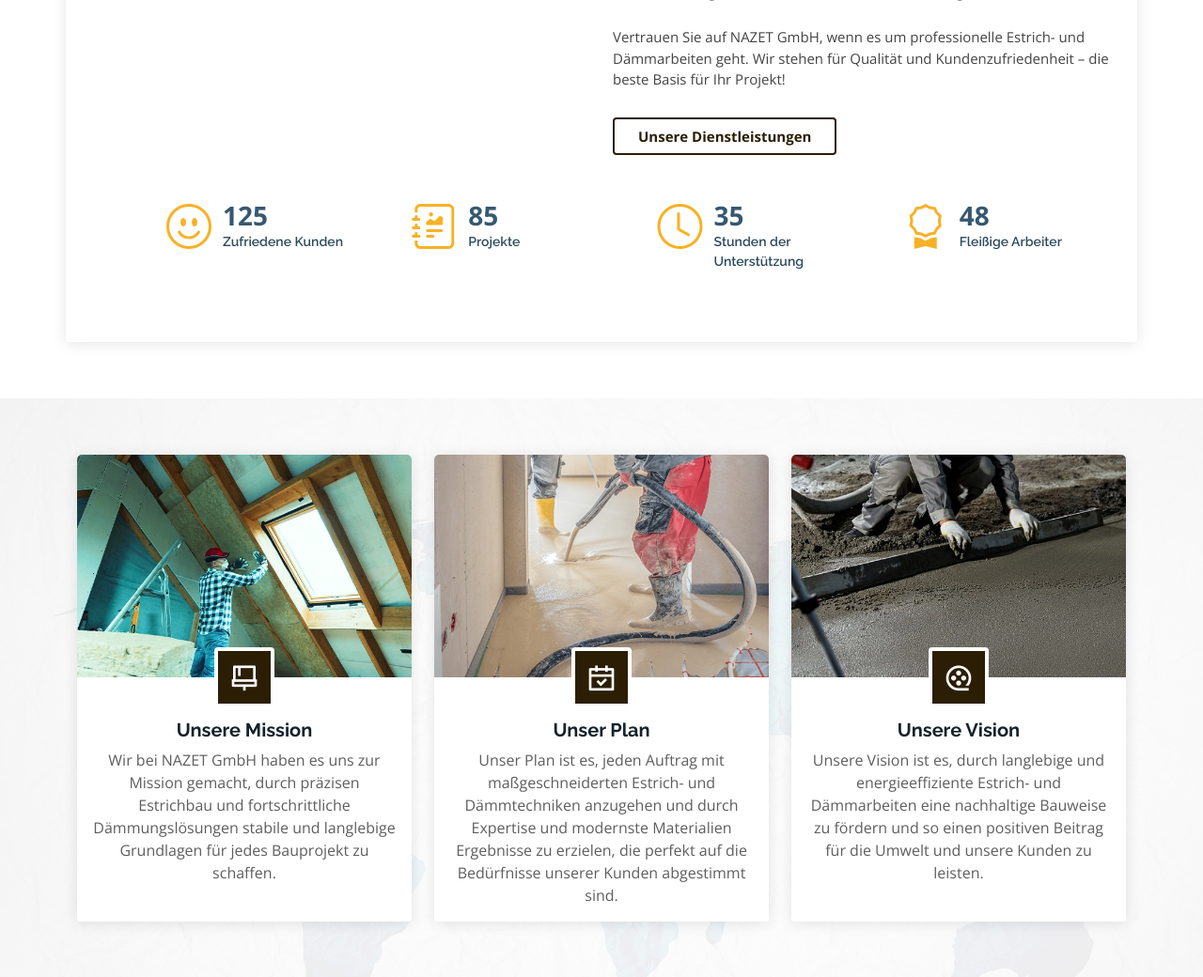
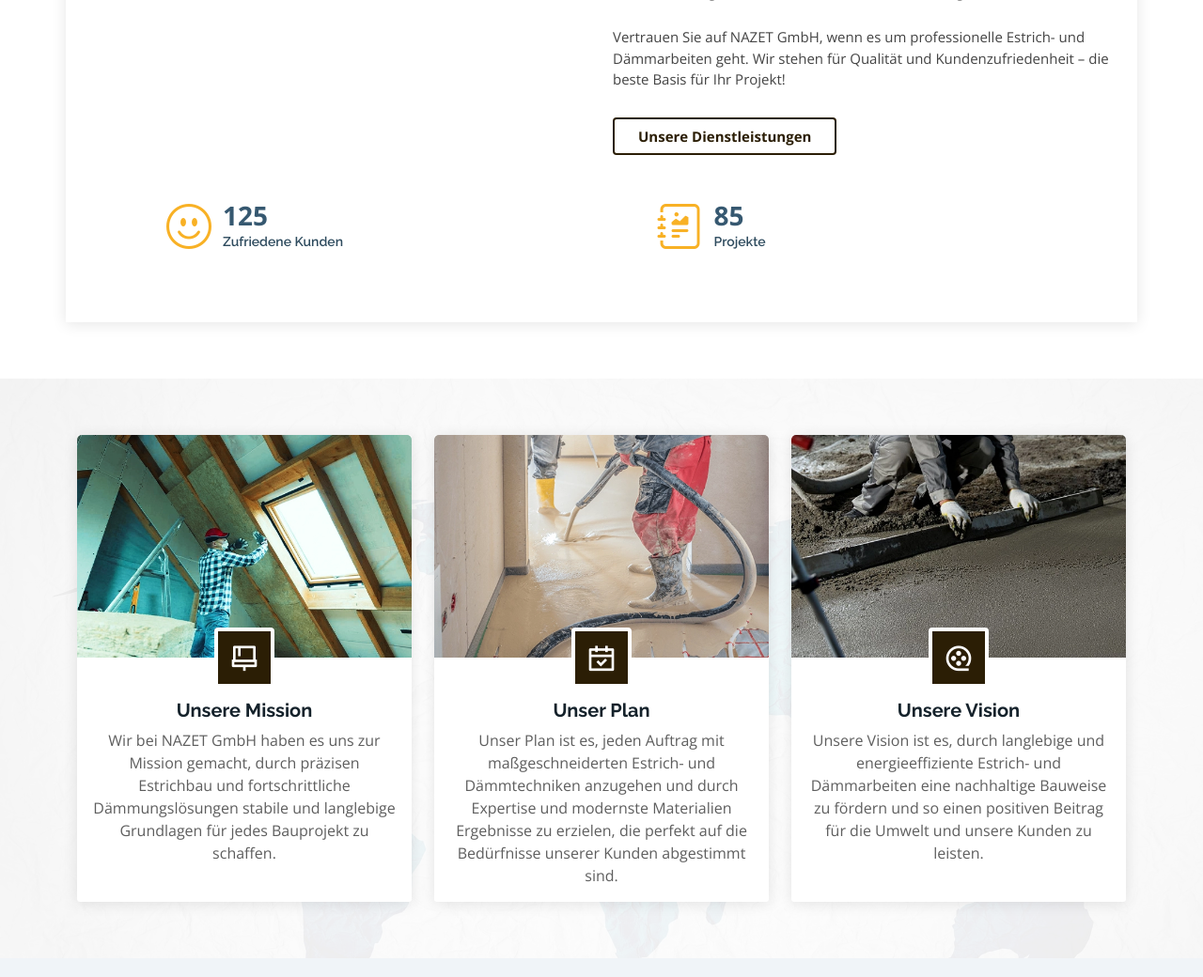
Before and after one commit to PeterBassemYoussef/NAZET, a PHP site: page /phpmail/ in a window 1280 px wide. Shown: the part 1401-2441 px from the top of the page at 94% size. Run offline with PHP 8.4, Linux system fonts and the light colour scheme.

Commit message:
Remove the unused code.

```diff
--- a/AGB.php
+++ b/AGB.php
@@ -62,7 +62,7 @@ if ($currentLanguage === "en") {
   <link href="assets/vendor/remixicon/remixicon.css" rel="stylesheet">
   <link href="assets/vendor/swiper/swiper-bundle.min.css" rel="stylesheet">
 
-  <!-- Template Main CSS File -->
+  <!-- Main CSS File -->
   <link href="assets/css/style.css" rel="stylesheet">
 
 </head>
@@ -217,7 +217,7 @@ if ($currentLanguage === "en") {
   <script src="assets/vendor/swiper/swiper-bundle.min.js"></script>
   <script src="assets/vendor/php-email-form/validate.js"></script>
 
-  <!-- Template Main JS File -->
+  <!-- Main JS File -->
   <script src="assets/js/main.js"></script>
 
 </body>
--- a/datenschutz.php
+++ b/datenschutz.php
@@ -62,7 +62,7 @@ if ($currentLanguage === "en") {
   <link href="assets/vendor/remixicon/remixicon.css" rel="stylesheet">
   <link href="assets/vendor/swiper/swiper-bundle.min.css" rel="stylesheet">
 
-  <!-- Template Main CSS File -->
+  <!-- Main CSS File -->
   <link href="assets/css/style.css" rel="stylesheet">
 
 </head>
@@ -216,7 +216,7 @@ if ($currentLanguage === "en") {
   <script src="assets/vendor/swiper/swiper-bundle.min.js"></script>
   <script src="assets/vendor/php-email-form/validate.js"></script>
 
-  <!-- Template Main JS File -->
+  <!-- Main JS File -->
   <script src="assets/js/main.js"></script>
 
 </body>
--- a/impressum.php
+++ b/impressum.php
@@ -62,7 +62,7 @@ if ($currentLanguage === "en") {
   <link href="assets/vendor/remixicon/remixicon.css" rel="stylesheet">
   <link href="assets/vendor/swiper/swiper-bundle.min.css" rel="stylesheet">
 
-  <!-- Template Main CSS File -->
+  <!-- Main CSS File -->
   <link href="assets/css/style.css" rel="stylesheet">
 
 </head>
@@ -185,7 +185,7 @@ if ($currentLanguage === "en") {
   <script src="assets/vendor/swiper/swiper-bundle.min.js"></script>
   <script src="assets/vendor/php-email-form/validate.js"></script>
 
-  <!-- Template Main JS File -->
+  <!-- Main JS File -->
   <script src="assets/js/main.js"></script>
 
 </body>
--- a/index.php
+++ b/index.php
@@ -62,7 +62,7 @@ if ($currentLanguage === "en") {
   <link href="assets/vendor/remixicon/remixicon.css" rel="stylesheet">
   <link href="assets/vendor/swiper/swiper-bundle.min.css" rel="stylesheet">
 
-  <!-- Template Main CSS File -->
+  <!-- Main CSS File -->
   <link href="assets/css/style.css" rel="stylesheet">
 
 </head>
@@ -147,7 +147,7 @@ if ($currentLanguage === "en") {
           <div class="col-lg-11">
             <div class="row justify-content-end">
 
-              <div class="col-lg-3 col-md-5 col-6 d-md-flex align-items-md-stretch">
+              <div class="col-lg-6 col-md-6 col-6 d-md-flex align-items-md-stretch">
                 <div class="count-box">
                   <i class="bi bi-emoji-smile"></i>
                   <span data-purecounter-start="0" data-purecounter-end="125" data-purecounter-duration="1" class="purecounter"></span>
@@ -155,27 +155,11 @@ if ($currentLanguage === "en") {
                 </div>
               </div>
 
-              <div class="col-lg-3 col-md-5 col-6 d-md-flex align-items-md-stretch">
+              <div class="col-lg-6 col-md-6 col-6 d-md-flex align-items-md-stretch">
                 <div class="count-box">
                   <i class="bi bi-journal-richtext"></i>
                   <span data-purecounter-start="0" data-purecounter-end="85" data-purecounter-duration="1" class="purecounter"></span>
                   <p><?php echo $translations["Projects"]; ?></p>
-                </div>
-              </div>
-
-              <div class="col-lg-3 col-md-5 col-6 d-md-flex align-items-md-stretch">
-                <div class="count-box">
-                  <i class="bi bi-clock"></i>
-                  <span data-purecounter-start="0" data-purecounter-end="35" data-purecounter-duration="1" class="purecounter"></span>
-                  <p><?php echo $translations["Hours Of Support"]; ?></p>
-                </div>
-              </div>
-
-              <div class="col-lg-3 col-md-5 col-6 d-md-flex align-items-md-stretch">
-                <div class="count-box">
-                  <i class="bi bi-award"></i>
-                  <span data-purecounter-start="0" data-purecounter-end="48" data-purecounter-duration="1" class="purecounter"></span>
-                  <p><?php echo $translations["Hard Workers"]; ?></p>
                 </div>
               </div>
 
@@ -598,7 +582,7 @@ if ($currentLanguage === "en") {
   <script src="assets/vendor/swiper/swiper-bundle.min.js"></script>
   <script src="assets/vendor/php-email-form/validate.js"></script>
 
-  <!-- Template Main JS File -->
+  <!-- Main JS File -->
   <script src="assets/js/main.js"></script>
 
 </body>
```
